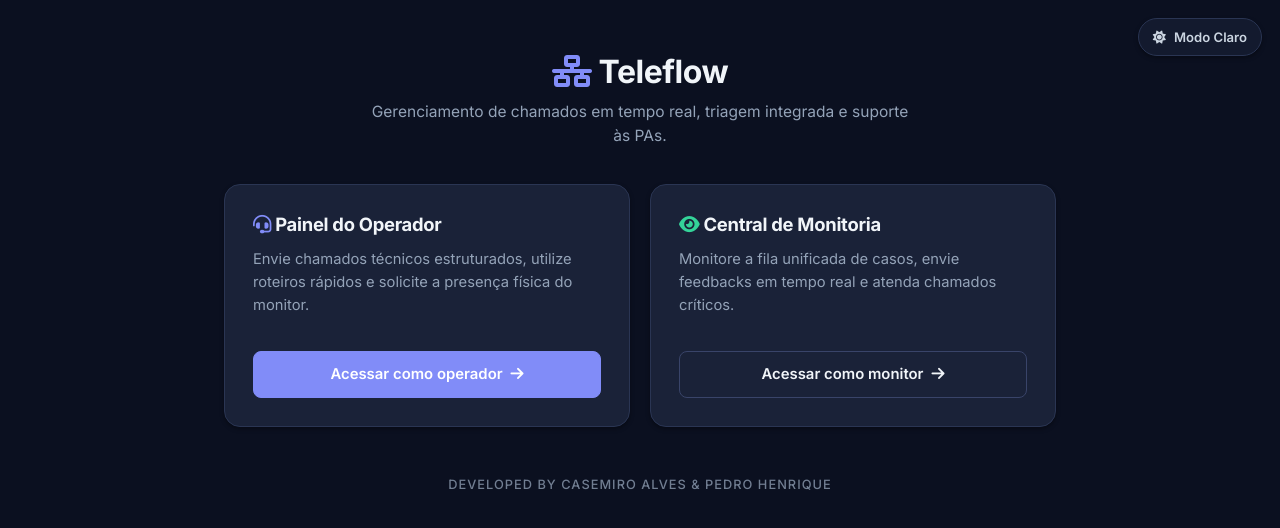
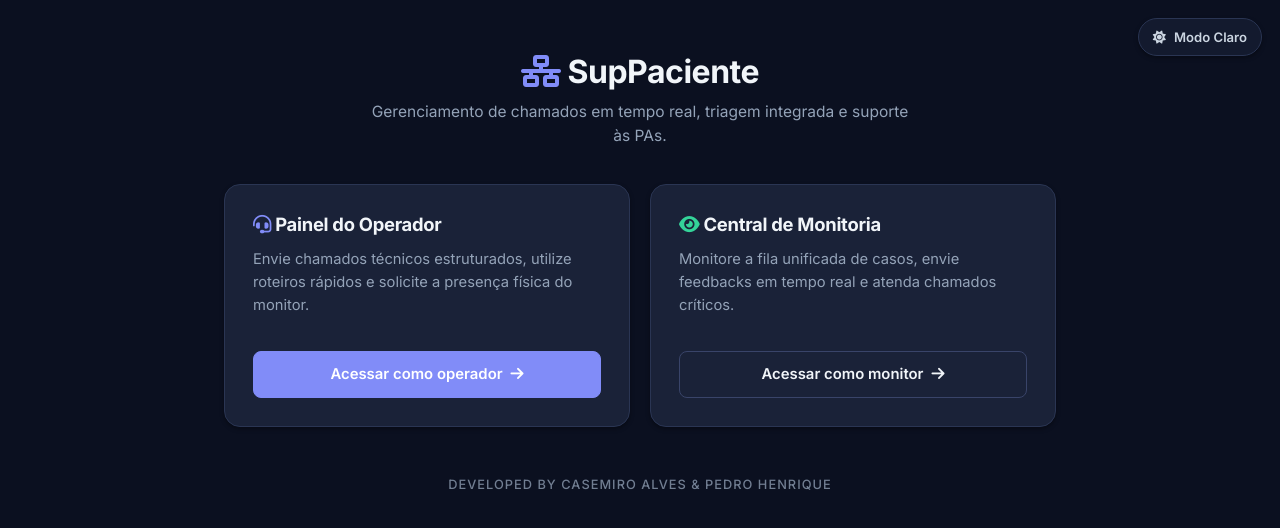
Before and after one commit to casemiro-dev/SupPaciente, a plain HTML site: page index.html in a window 1280 px wide. Drawn offline with Linux system fonts and the light colour scheme; no server answers.

Commit message:
Update index.html

```diff
--- a/index.html
+++ b/index.html
@@ -3,7 +3,7 @@
 <head>
   <meta charset="UTF-8">
   <meta name="viewport" content="width=device-width, initial-scale=1.0">
-  <title>Teleflow • Central de Monitoria Integrada</title>
+  <title>SupPaciente</title>
   <meta name="description" content="Gerenciamento de chamados em tempo real, triagem integrada e suporte às PAs.">
 
   <link rel="preconnect" href="https://fonts.googleapis.com">
@@ -59,7 +59,7 @@
        ===================================================================== -->
   <div id="tela-login" class="screen active">
     <div class="brand-header">
-      <h2><i class="fa-solid fa-network-wired" style="color:var(--primary);"></i> Teleflow</h2>
+      <h2><i class="fa-solid fa-network-wired" style="color:var(--primary);"></i> SupPaciente</h2>
       <p>Gerenciamento de chamados em tempo real, triagem integrada e suporte às PAs.</p>
     </div>
 
```
